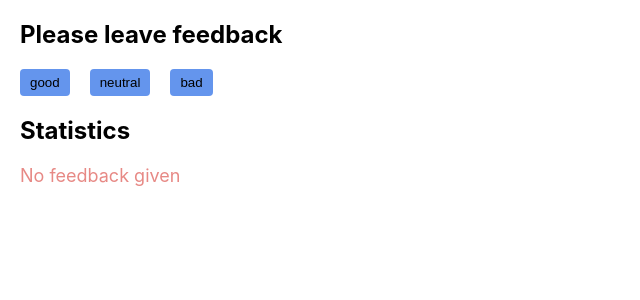
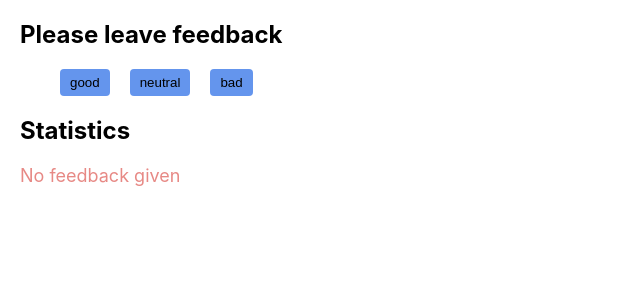
Before and after one commit to SerhiyStepanov/goit-react-hw-02-feedback, a React (Create React App) app: page / in a window 1280 px wide. Shown: the top 300 px of the page, without its empty margins (0-640 px from the left). Built offline with nearby package versions, Linux system fonts and the light colour scheme.

Commit message:
add array options

```diff
--- a/package.json
+++ b/package.json
@@ -12,6 +12,7 @@
     "react": "^17.0.1",
     "react-dom": "^17.0.1",
     "react-scripts": "4.0.1",
+    "shortid": "^2.2.16",
     "web-vitals": "^0.2.4"
   },
   "scripts": {
--- a/src/App.js
+++ b/src/App.js
@@ -34,7 +34,10 @@ export default class App extends Component {
     return (
       <Fragment>
         <Section title="Please leave feedback">
-          <FeedbackOptions onLeaveFeedback={this.increment} />
+          <FeedbackOptions
+            options={Object.keys(this.state)}
+            onLeaveFeedback={this.increment}
+          />
         </Section>
 
         <Section title="Statistics">
--- a/src/components/Feedback.module.css
+++ b/src/components/Feedback.module.css
@@ -3,9 +3,8 @@
 }
 
 .btnContainer {
+  display: flex;
   margin-left: 20px;
-  /* display: flex;/ */
-  /* justify-content: space-evenly; */
 }
 
 .btn {
--- a/src/components/FeedbackOptions.js
+++ b/src/components/FeedbackOptions.js
@@ -1,42 +1,33 @@
-import React, { Fragment } from "react";
+import React from "react";
+import shortid from "shortid";
 import PropTypes from "prop-types";
 import s from "./Feedback.module.css";
 
-export default function FeedbackOptions({ onLeaveFeedback }) {
+export default function FeedbackOptions({ options, onLeaveFeedback }) {
   return (
-    <Fragment>
-      <div className={s.btnContainer}>
+    <ul className={s.btnContainer}>
+      {options.map((el) => (
+        <li key={el.id}>
           <button
+            id={shortid.generate()}
             type="button"
-          name="good"
+            name={el}
             className={s.btn}
             onClick={onLeaveFeedback}
           >
-          good
+            {el}
           </button>
-
-        <button
-          type="button"
-          name="neutral"
-          className={s.btn}
-          onClick={onLeaveFeedback}
-        >
-          neutral
-        </button>
-
-        <button
-          type="button"
-          name="bad"
-          className={s.btn}
-          onClick={onLeaveFeedback}
-        >
-          bad
-        </button>
-      </div>
-    </Fragment>
+        </li>
+      ))}
+    </ul>
   );
 }
 
 FeedbackOptions.propTypes = {
   onLeaveFeedback: PropTypes.func,
+  optons: PropTypes.arrayOf(
+    PropTypes.shape({
+      id: PropTypes.string.isRequired,
+    })
+  ),
 };
```
Also changed, not shown: 1 other file (tests, documents, lock files or other folders). Lines whose indentation alone changed are shown as unchanged.
